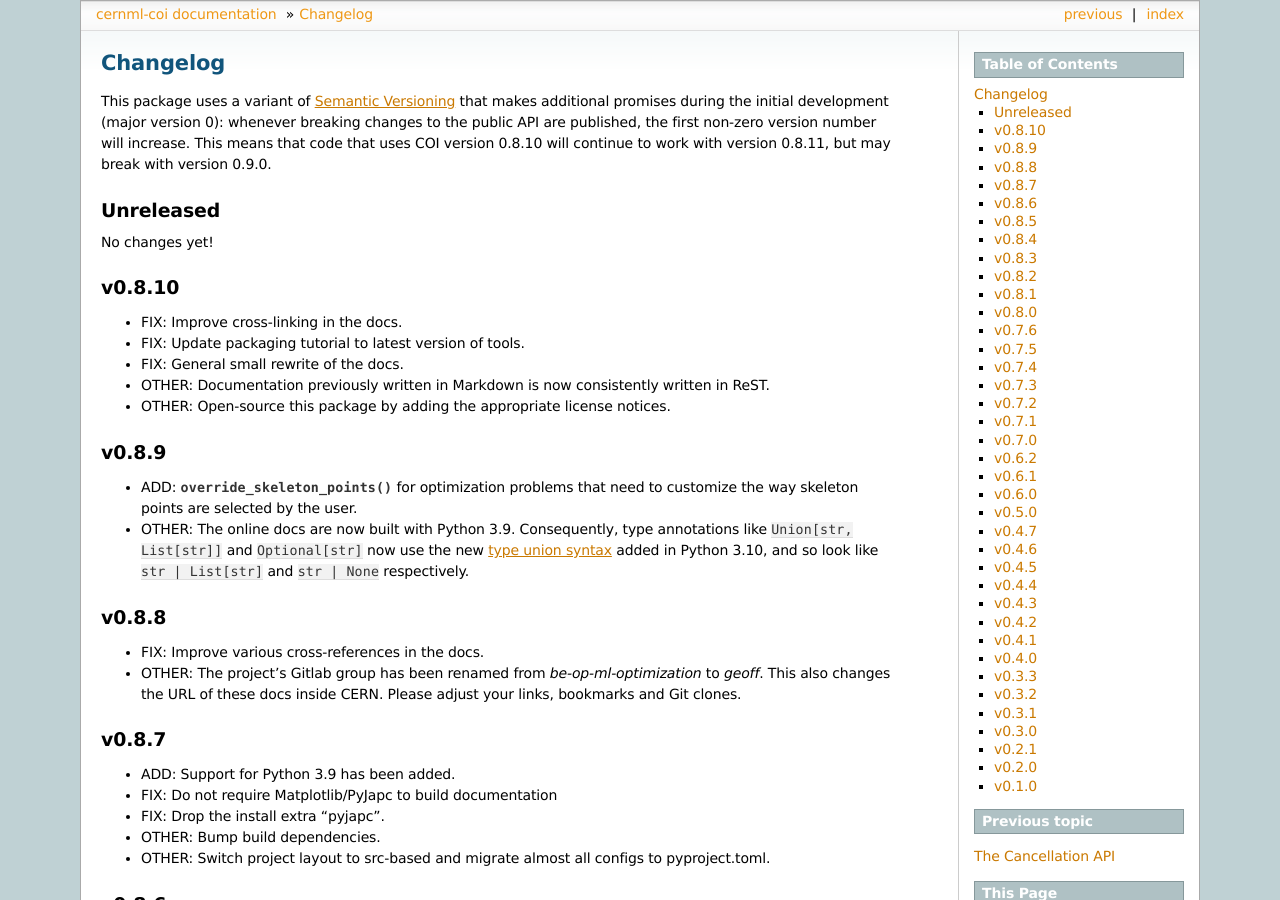
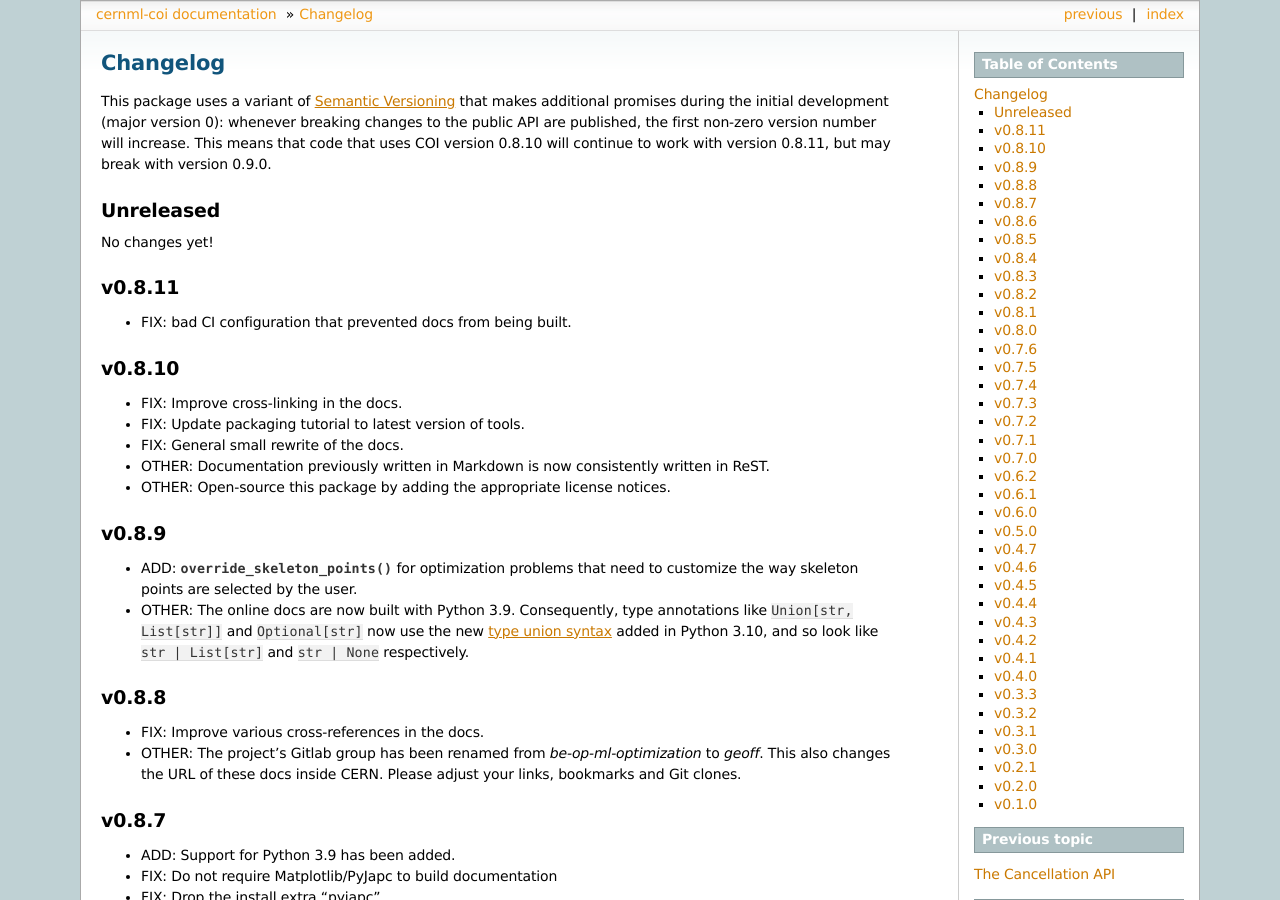
Before and after one commit to geoff-project/coi, a Sphinx documentation site: the page built from docs/changelog.rst, in a window 1280 px wide and 900 px high. Built offline with Sphinx 7.4.7, drawn with Linux system fonts in a browser that asks for light colours; the version number could not be read and is left out.

```diff
--- a/docs/changelog.rst
+++ b/docs/changelog.rst
@@ -22,6 +22,11 @@ Unreleased
 ----------
 
 No changes yet!
+
+v0.8.11
+-------
+
+- FIX: bad CI configuration that prevented docs from being built.
 
 v0.8.10
 -------
```
Also changed, not shown: .gitlab-ci.yml.
